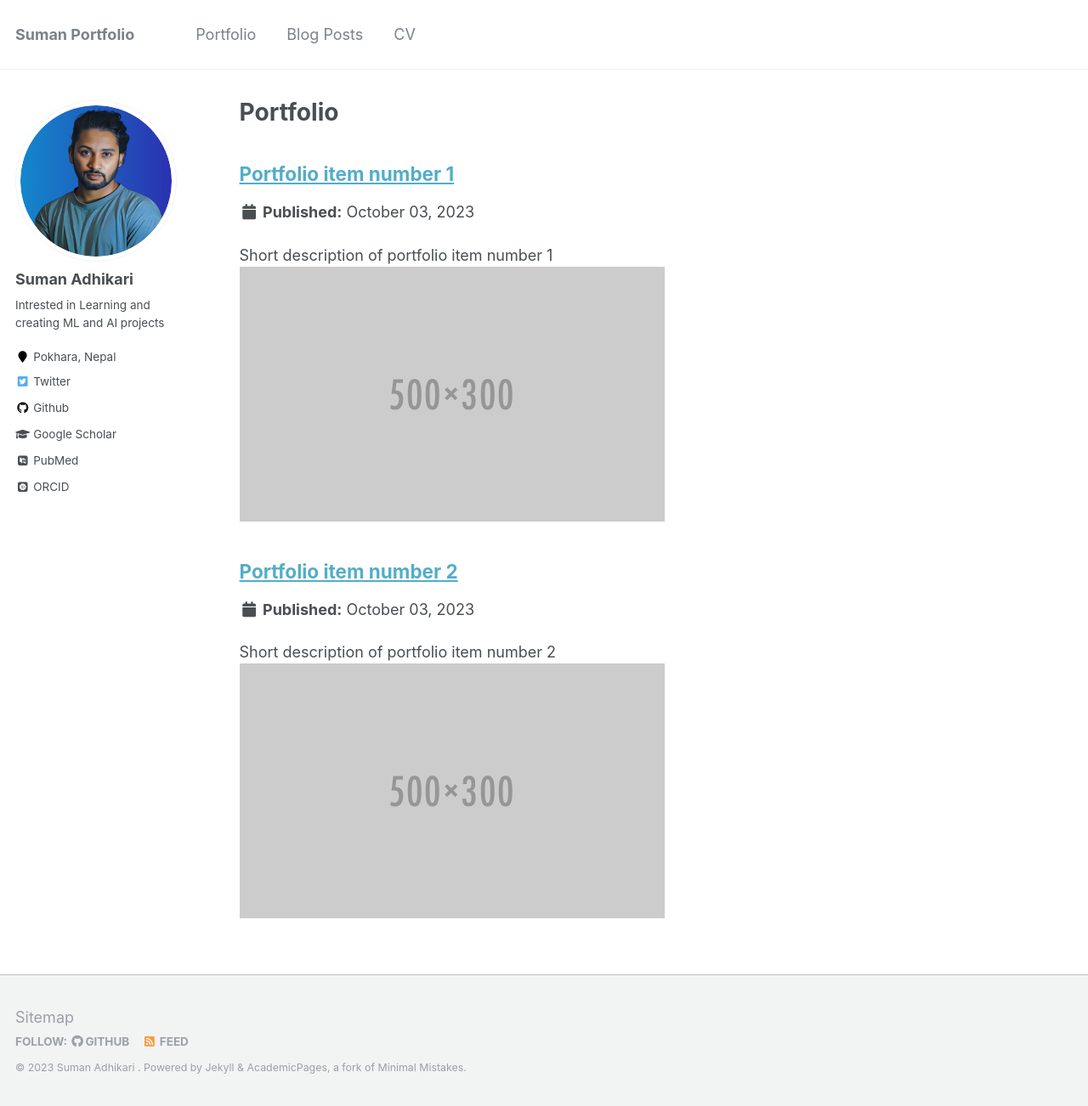
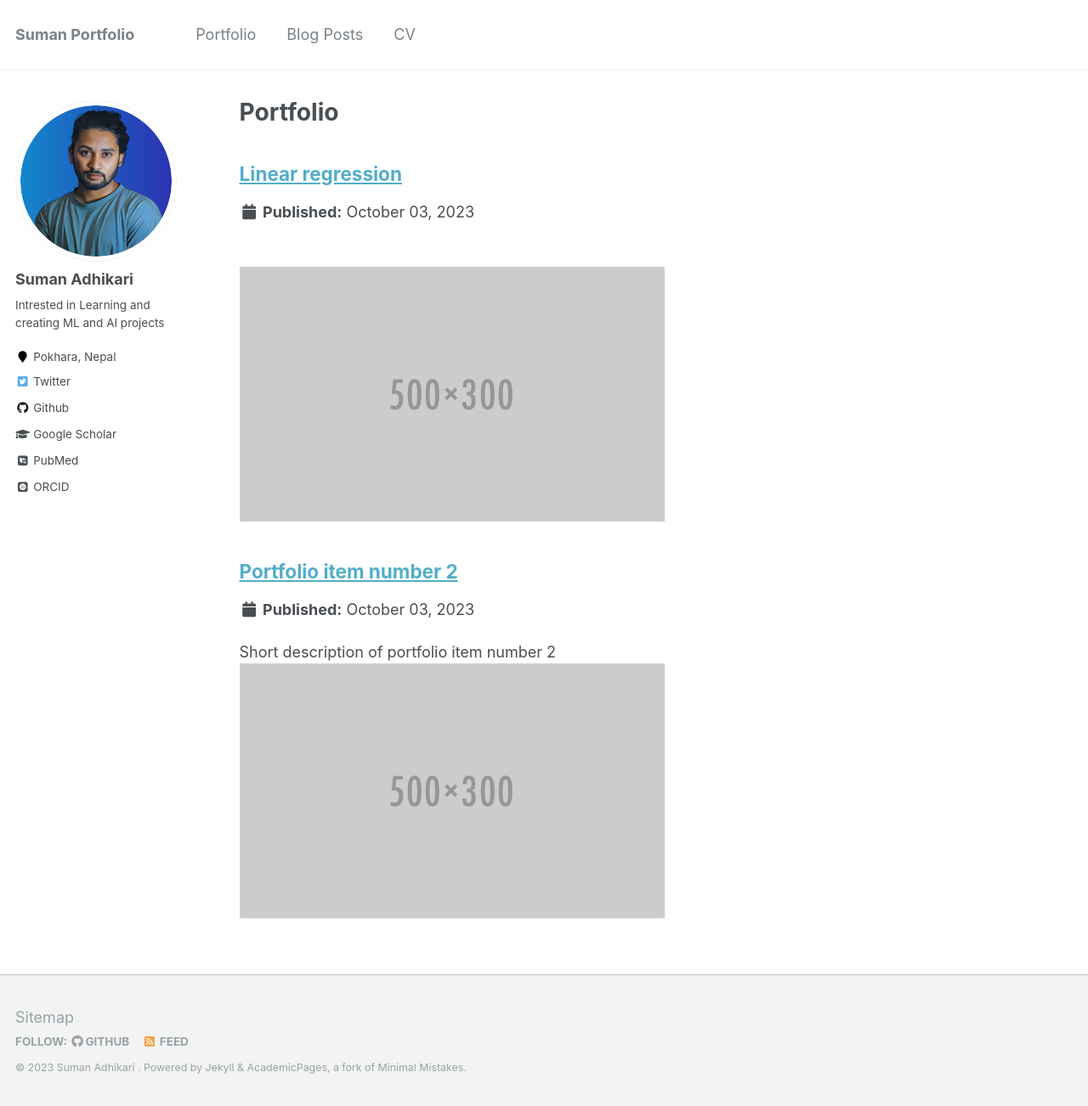
Before and after one commit to thesuman74/portfolio, a Jekyll site: the page built from _pages/portfolio.html, in a window 1280 px wide and 1302 px high. Shown: the whole window at 85% size. Built offline with Jekyll 4.4.1, drawn with Linux system fonts in a browser that asks for light colours; some web fonts are replaced; some of the changed lines change nothing that is shown.

Commit message:
Update portfolio-1.md

````diff
--- a/_portfolio/portfolio-1.md
+++ b/_portfolio/portfolio-1.md
@@ -1,7 +1,136 @@
 ---
-title: "Portfolio item number 1"
-excerpt: "Short description of portfolio item number 1<br/><img src='/images/500x300.png'>"
+title: "Linear regression"
+excerpt: "<br/><img src='/images/500x300.png'>"
 collection: portfolio
 ---
 
-This is an item in your portfolio. It can be have images or nice text. If you name the file .md, it will be parsed as markdown. If you name the file .html, it will be parsed as HTML.
+<p align="">
+<img align="" alt="Linear regression" width="800" src="https://miro.medium.com/v2/resize:fit:1200/1*tqBA_mQw1UExgVaF-JBneg.png">
+</p>
+
+# FOllow these steps to run this project
+
+### Importing the necessary libraries
+- **pandas**: Used for data manipulation.
+- **numpy**: Used for numerical computing and array operations.
+- **matplotlib**: Used for data visualization.
+
+```python
+import pandas as pd
+import numpy as np
+import matplotlib.pyplot as plt
+%matplotlib inline
+```
+
+### Create a variable to hold your dataset
+
+```python
+dataset = pd.read_csv('canada_per_capita_income.csv')
+dataset.head()  # Display the contents of the dataset
+```
+
+### Visualize the data
+
+```python
+dataset.plot(x='year', y='per capita income (US$)', style='o')
+plt.xlabel("area of land")
+plt.ylabel("Price of land")
+plt.show()
+```
+
+### Dataset Separation
+- **x**: contains the independent variables (all columns except the last one).
+- **y**: contains the dependent variable (last column in the dataset)
+
+```python
+x = dataset.iloc[:,:-1].values  # Select all rows and columns except the last column with index -1
+y = dataset.iloc[:,1].values     # Select all rows and the second column with index 1
+print(x)
+```
+
+### Split the dataset into training and testing sets
+- **x_train:** data for training the model.
+- **y_train:** corresponding target data for training.
+- **x_test:** data for testing the model's performance.
+- **y_test:** corresponding target data for testing.
+- **test_size=0.2:** specifies 20% data for testing and 80% for training.
+- **random_state=0:** set random seed for random number generator, 0 MEANS Data split will be reproducible
+
+```python
+from sklearn.model_selection import train_test_split
+
+# Split the dataset into training and testing sets
+x_train, x_test, y_train, y_test = train_test_split(x, y, test_size=0.2, random_state=0)
+```
+
+### Fitting the training data using linear regression
+
+```python
+from sklearn.linear_model import LinearRegression
+reg = LinearRegression()
+reg.fit(x_train, y_train)
+```
+
+### Predicting the test data
+
+```python
+y_pred = reg.predict(x_test)
+y_pred
+```
+
+### Comparing the actual data with the test data
+
+```python
+df = pd.DataFrame({'Actual': y_test, 'Predicted': y_pred})
+df
+```
+
+### Show accuracy of prediction
+
+```python
+from sklearn.metrics import r2_score
+
+# Calculate R-squared (R²) score
+r_squared = r2_score(y_test, y_pred)
+print("R-squared (R²) score:", r_squared)
+```
+
+### R-squared score measures how well the linear regression model fits the data, with values ranging from 0 to 1. A higher R-squared score indicates a better fit.
+
+### Visualize the data and the linear regression line
+
+```python
+plt.scatter(x, y, color='blue', label='Actual Data')
+plt.plot(x_test, y_pred, color='red', label='Linear Regression Line')
+plt.xlabel('Year')
+plt.ylabel('Per Capita Income (US$)')
+plt.title('Linear Regression for Per Capita Income')
+plt.legend()
+plt.show()
+```
+
+### Accept the input from the user for prediction
+
+```python
+# Accept the user input for the year
+user_year = int(input("Enter the year: "))
+
+# Prepare the input data for prediction
+user_input = np.array([[user_year]])
+
+# Use the model to make a prediction
+predicted_income = reg.predict(user_input)
+
+# Display the predicted income to the user
+print(f"Predicted per capita income for the year {user_year}: ${predicted_income[0]:.2f}")
+
+# Visualize the data, linear regression line, and predicted data point
+plt.scatter(x, y, color='blue', label='Actual Data')
+plt.plot(x_test, y_pred, color='red', label='Linear Regression Line')
+plt.scatter(user_year, predicted_income, color='red', marker='o', label='Predicted Data Point')
+plt.xlabel('Year')
+plt.ylabel('Per Capita Income (US$)')
+plt.title('Linear Regression for Per Capita Income')
+plt.legend()
+plt.show()
+```
````
